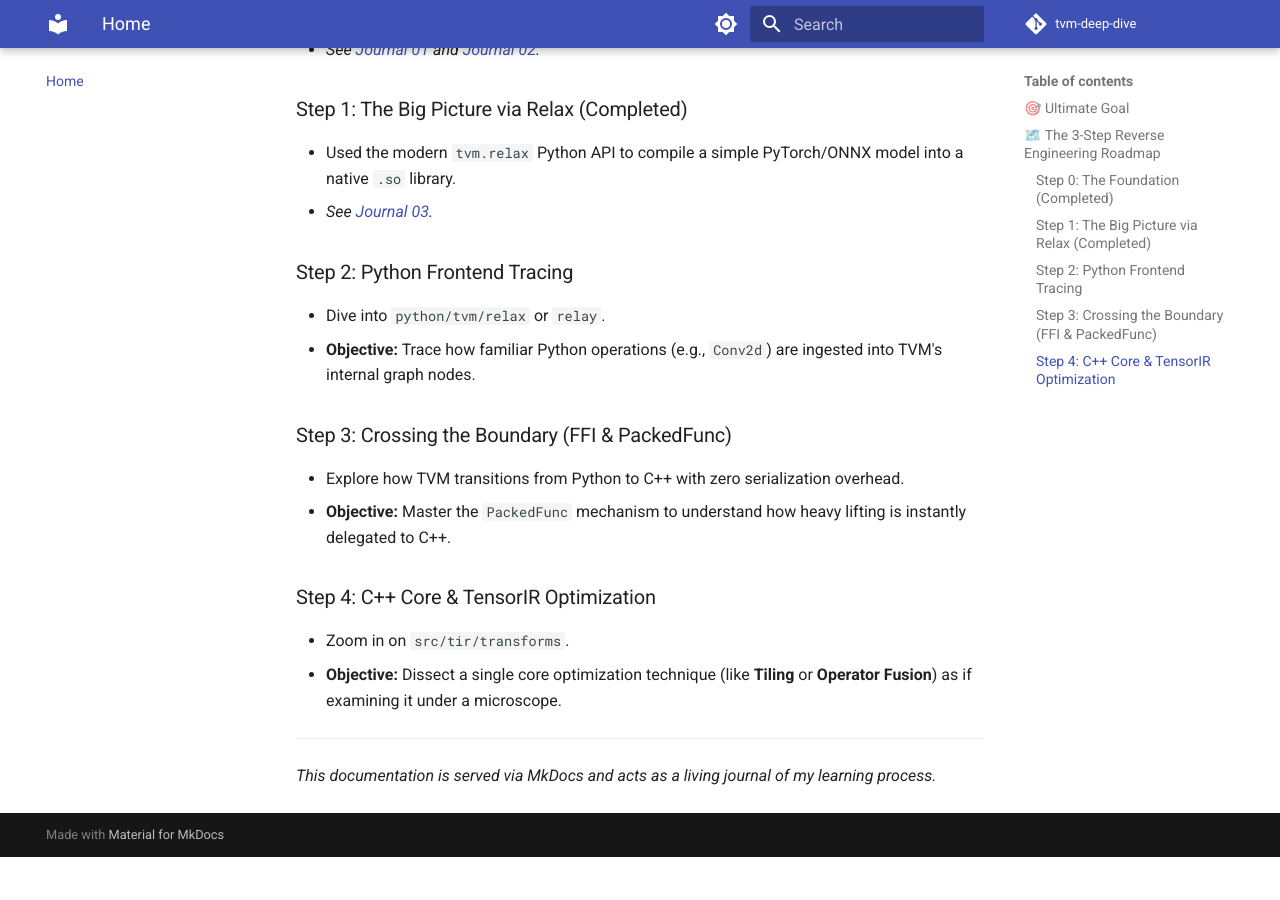
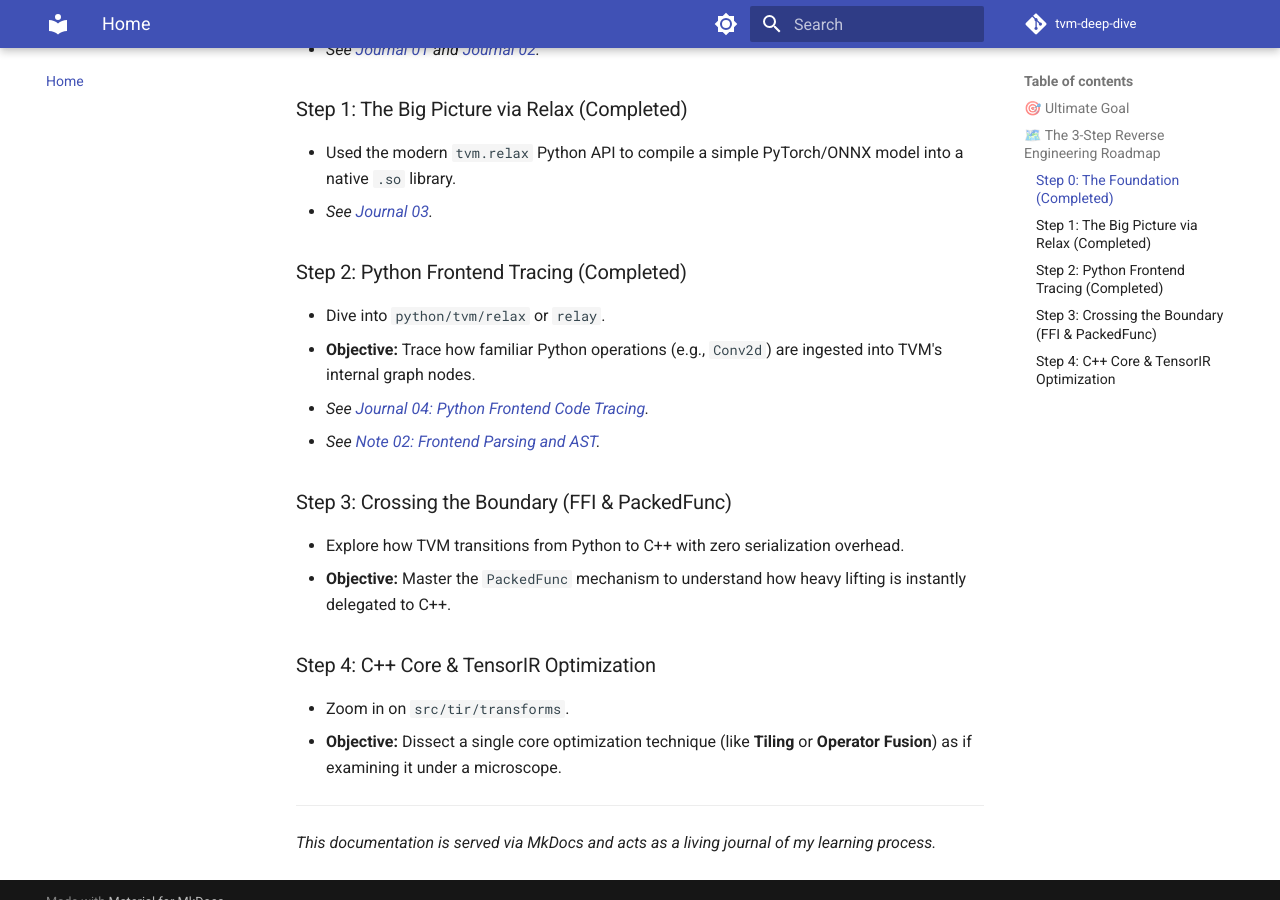
Before and after one commit to keytech42/tvm-deep-dive, an MkDocs documentation site: the page built from docs/index.md, in a window 1280 px wide and 900 px high, scrolled down 691 px. Built offline with MkDocs 1.6.1 and Material for MkDocs 9.7.7, drawn with Linux system fonts in a browser that asks for light colours; comment, search, counter and statistics services are not loaded; before the commit the page ends 1548 px from its top, so only the background shows below that.

Commit message:
docs: mark step 2 python frontend tracing as completed in roadmap

```diff
--- a/docs/index.md
+++ b/docs/index.md
@@ -17,9 +17,11 @@
 - Used the modern `tvm.relax` Python API to compile a simple PyTorch/ONNX model into a native `.so` library.
 - *See [Journal 03](journal/03_relax_compilation_pipeline.md).*
 
-### Step 2: Python Frontend Tracing
+### Step 2: Python Frontend Tracing (Completed)
 - Dive into `python/tvm/relax` or `relay`.
 - **Objective:** Trace how familiar Python operations (e.g., `Conv2d`) are ingested into TVM's internal graph nodes.
+- *See [Journal 04: Python Frontend Code Tracing](journal/02_frontend_code_tracing.md).*
+- *See [Note 02: Frontend Parsing and AST](notes/02_frontend_parsing_and_ast.md).*
 
 ### Step 3: Crossing the Boundary (FFI & PackedFunc)
 - Explore how TVM transitions from Python to C++ with zero serialization overhead.
```
Also changed, not shown: .agents/AGENTS.md (+1 -1 lines).
